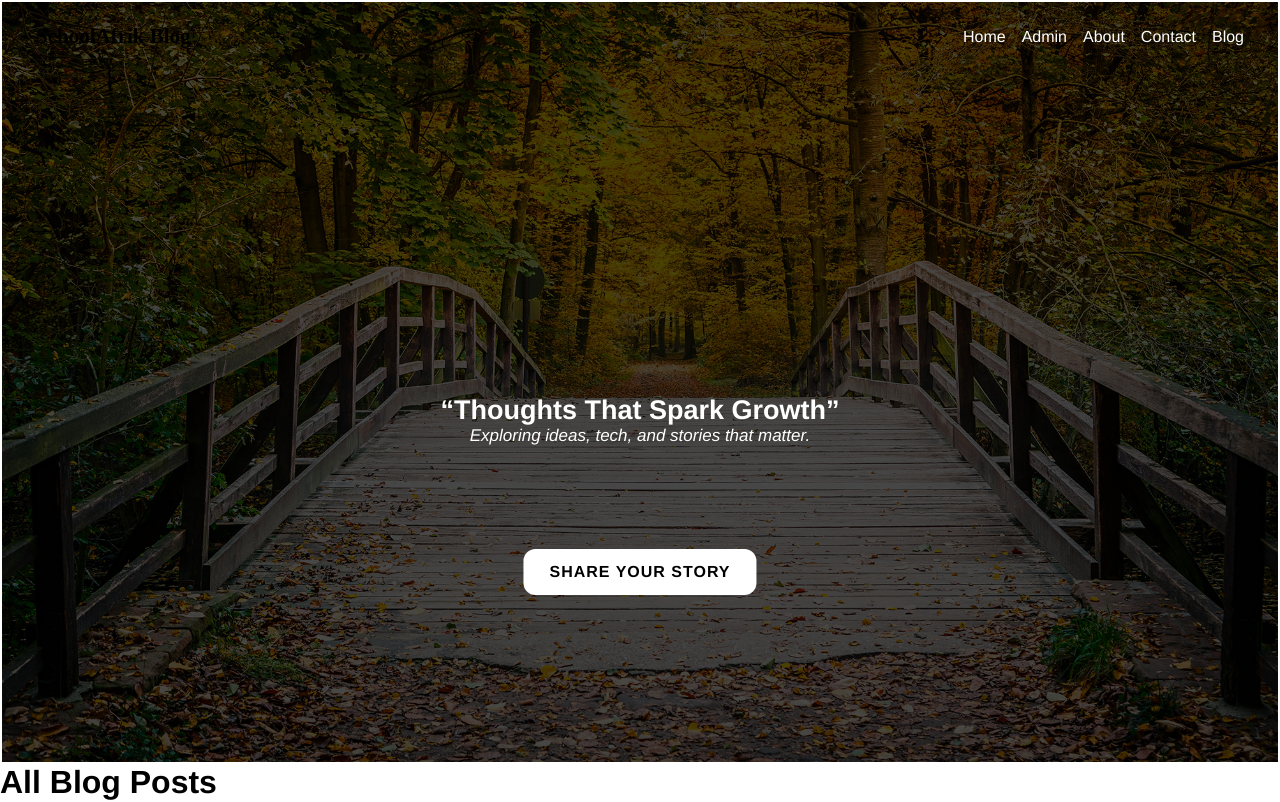
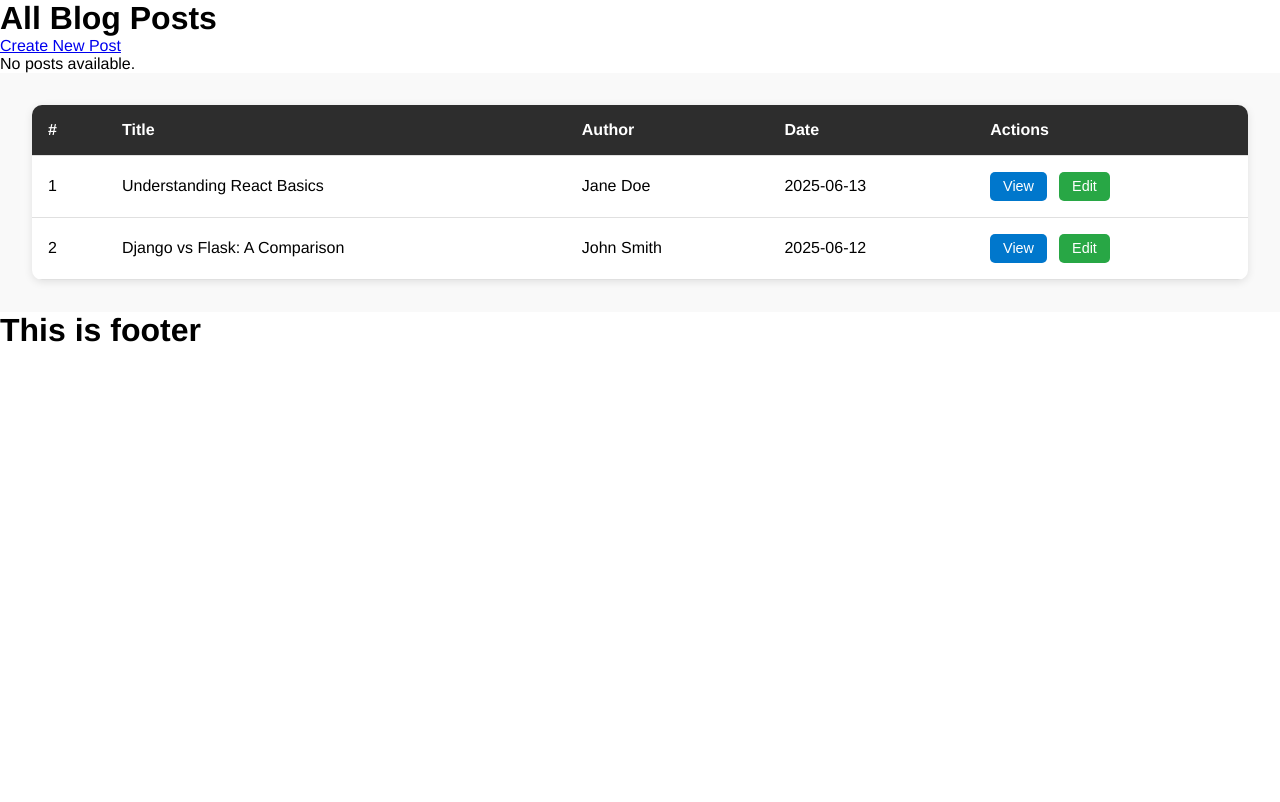
Before and after one commit to josephayemlo/schoolafrikblog, a Django app: page /blog/admin/list in a window 1280 px wide. Shown: the top 802 px of the page. After the commit the page ends 342 px from the top, so only its background shows below. Run offline with Django 4.2, Linux system fonts and the light colour scheme; data that the repository does not hold is empty; some libraries are stand-ins or nearby versions.

Commit message:
second commit2

```diff
--- a/static/css/main.css
+++ b/static/css/main.css
@@ -175,6 +175,105 @@ body {
   margin: 1rem auto; /* Optional: center the image */
   border-radius: 8px; /* Optional: soft corners */
   box-shadow: 0 2px 6px rgba(0, 0, 0, 0.1); /* Optional: subtle shadow */
+}
+
+.blog-table-container {
+  padding: 2rem;
+  background-color: #f9f9f9;
+}
+.blog-table-container .blog-table {
+  width: 100%;
+  border-collapse: collapse;
+  box-shadow: 0 2px 8px rgba(0, 0, 0, 0.1);
+  background: #fff;
+  border-radius: 10px;
+  overflow: hidden;
+}
+.blog-table-container .blog-table th, .blog-table-container .blog-table td {
+  padding: 1rem;
+  text-align: left;
+  border-bottom: 1px solid #e0e0e0;
+}
+.blog-table-container .blog-table thead {
+  background-color: #2d2d2d;
+  color: white;
+}
+.blog-table-container .blog-table tbody tr:hover {
+  background-color: #f0f8ff;
+}
+.blog-table-container .blog-table .view-btn, .blog-table-container .blog-table .edit-btn {
+  padding: 0.4rem 0.8rem;
+  border: none;
+  border-radius: 5px;
+  cursor: pointer;
+  font-size: 0.9rem;
+}
+.blog-table-container .blog-table .view-btn {
+  background-color: #0077cc;
+  color: white;
+  margin-right: 0.5rem;
+}
+.blog-table-container .blog-table .view-btn:hover {
+  background-color: #005fa3;
+}
+.blog-table-container .blog-table .edit-btn {
+  background-color: #28a745;
+  color: white;
+}
+.blog-table-container .blog-table .edit-btn:hover {
+  background-color: #1e7e34;
+}
+
+.admin {
+  display: flex;
+}
+.admin .adminSideNav {
+  flex: 0 0 20%;
+  position: fixed;
+  left: 0;
+  top: 0;
+  height: 100vh;
+  width: 220px;
+  background-color: #2c3e50;
+  padding: 1.5rem 1rem;
+  color: #ecf0f1;
+  display: flex;
+  flex-direction: column;
+  box-shadow: 2px 0 8px rgba(0, 0, 0, 0.1);
+}
+.admin .adminSideNav .logo {
+  font-size: 1.5rem;
+  font-weight: bold;
+  margin-bottom: 2rem;
+  text-align: center;
+  color: #ffffff;
+}
+.admin .adminSideNav .navLinks {
+  list-style: none;
+  padding: 0;
+  margin: 0;
+}
+.admin .adminSideNav .navLinks li {
+  margin-bottom: 1.2rem;
+}
+.admin .adminSideNav .navLinks li a {
+  display: flex;
+  align-items: center;
+  padding: 0.75rem 1rem;
+  color: #ecf0f1;
+  text-decoration: none;
+  border-radius: 8px;
+  transition: background-color 0.3s ease;
+}
+.admin .adminSideNav .navLinks li a .icon {
+  margin-right: 0.75rem;
+  font-size: 1.1rem;
+}
+.admin .adminSideNav .navLinks li a:hover {
+  background-color: #34495e;
+}
+.admin .adminContent {
+  flex: 0 0 80%;
 }
 
 .blogSectionOneCard {
--- a/static/sass/main.scss
+++ b/static/sass/main.scss
@@ -3,5 +3,9 @@
 @use "layouts/nav";
 @use "pages/home";
 @use "pages/blogpostdetails";
+@use "pages/blogpostlist";
+@use "pages/admin";
+
+
 
 @use "components/card";
--- /dev/null
+++ b/static/sass/pages/_blogpostlist.scss
@@ -0,0 +1,55 @@
+.blog-table-container {
+    padding: 2rem;
+    background-color: #f9f9f9;
+
+    .blog-table {
+      width: 100%;
+      border-collapse: collapse;
+      box-shadow: 0 2px 8px rgba(0, 0, 0, 0.1);
+      background: #fff;
+      border-radius: 10px;
+      overflow: hidden;
+
+      th, td {
+        padding: 1rem;
+        text-align: left;
+        border-bottom: 1px solid #e0e0e0;
+      }
+
+      thead {
+        background-color: #2d2d2d;
+        color: white;
+      }
+
+      tbody tr:hover {
+        background-color: #f0f8ff;
+      }
+
+      .view-btn, .edit-btn {
+        padding: 0.4rem 0.8rem;
+        border: none;
+        border-radius: 5px;
+        cursor: pointer;
+        font-size: 0.9rem;
+      }
+
+      .view-btn {
+        background-color: #0077cc;
+        color: white;
+        margin-right: 0.5rem;
+
+        &:hover {
+          background-color: #005fa3;
+        }
+      }
+
+      .edit-btn {
+        background-color: #28a745;
+        color: white;
+
+        &:hover {
+          background-color: #1e7e34;
+        }
+      }
+    }
+  }
--- a/templates/blog/blogpost_list.html
+++ b/templates/blog/blogpost_list.html
@@ -1,5 +1,9 @@
 {% extends 'base.html' %}
     {% block content %}
+
+<!-- Excluding Header -->
+{% block header %}
+{% endblock header %}
     <h1>All Blog Posts</h1>
     <a href="{% url 'blogpost_create' %}">Create New Post</a>
     <ul>
@@ -12,4 +16,41 @@
             <li>No posts available.</li>
         {% endfor %}
     </ul>
+
+    <div class="blog-table-container">
+        <table class="blog-table">
+          <thead>
+            <tr>
+              <th>#</th>
+              <th>Title</th>
+              <th>Author</th>
+              <th>Date</th>
+              <th>Actions</th>
+            </tr>
+          </thead>
+          <tbody>
+            <tr>
+              <td>1</td>
+              <td>Understanding React Basics</td>
+              <td>Jane Doe</td>
+              <td>2025-06-13</td>
+              <td>
+                <button class="view-btn">View</button>
+                <button class="edit-btn">Edit</button>
+              </td>
+            </tr>
+            <tr>
+              <td>2</td>
+              <td>Django vs Flask: A Comparison</td>
+              <td>John Smith</td>
+              <td>2025-06-12</td>
+              <td>
+                <button class="view-btn">View</button>
+                <button class="edit-btn">Edit</button>
+              </td>
+            </tr>
+          </tbody>
+        </table>
+      </div>
+
     {% endblock content%}
--- a/templates/includes/header.html
+++ b/templates/includes/header.html
@@ -11,8 +11,8 @@
       </div>
       <div class="blogmainNavContainer2">
         <ul>
-          <li><a href="">Home</a></li>
-          <li><a href="">Admin</a></li>
+          <li><a href="{% url 'home' %}">Home</a></li>
+          <li><a href="{% url 'admin' %}">Admin</a></li>
           <li><a href="">About</a></li>
           <li><a href="">Contact</a></li>
           <li><a href="">Blog</a></li>
--- a/templates/includes/nav.html
+++ b/templates/includes/nav.html
@@ -5,8 +5,8 @@
     </div>
     <div class="blogsubNavContainer2">
       <ul>
-        <li><a href="">Home</a></li>
-        <li><a href="">Admin</a></li>
+        <li><a href="{% url 'home' %}">Home</a></li>
+        <li><a href="{% url 'admin' %}">Admin</a></li>
         <li><a href="">About</a></li>
         <li><a href="">Contact</a></li>
         <li><a href="">Blog</a></li>
```
Also changed, not shown: static/sass/pages/_admin.scss (added, +61 -0 lines), templates/admin.html (+16 -0 lines), 1 other file.
